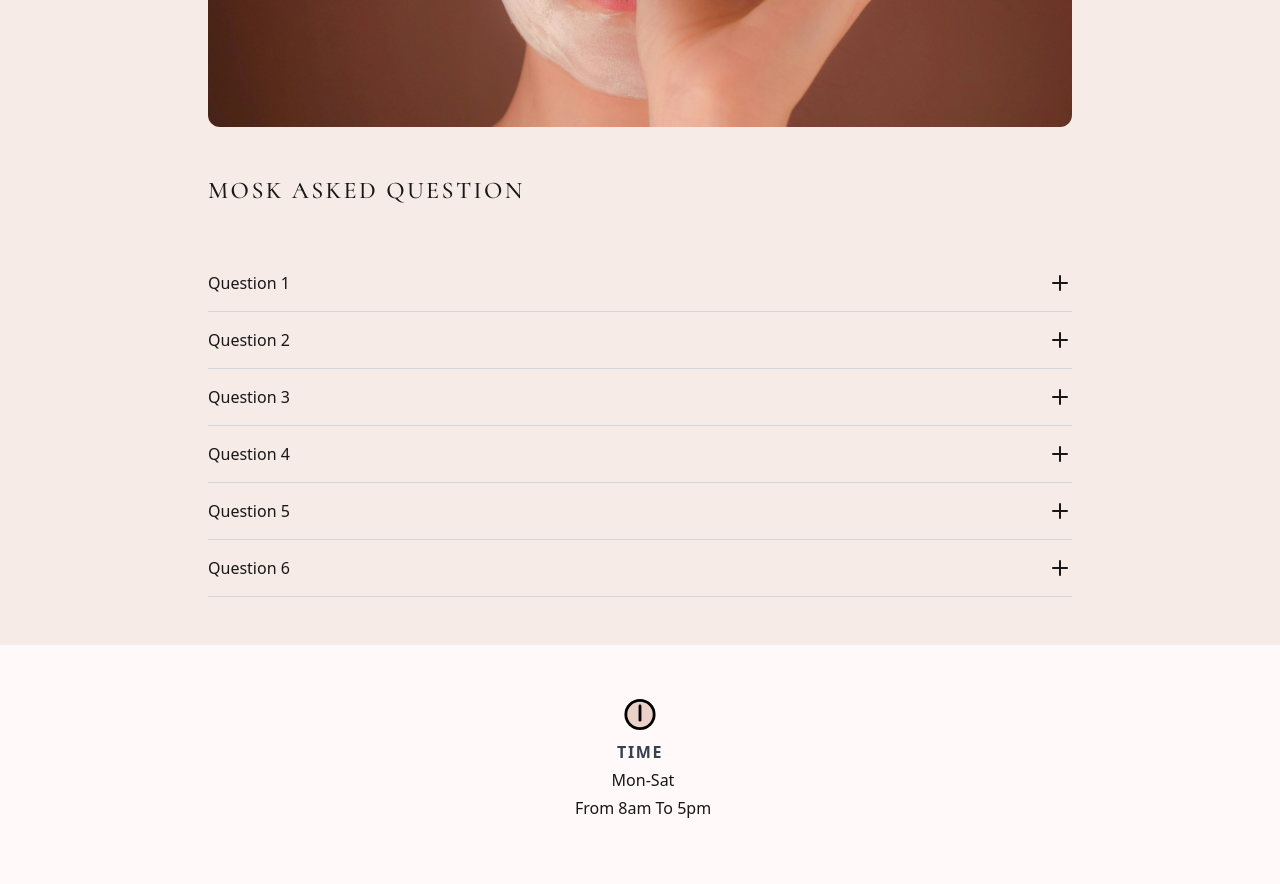
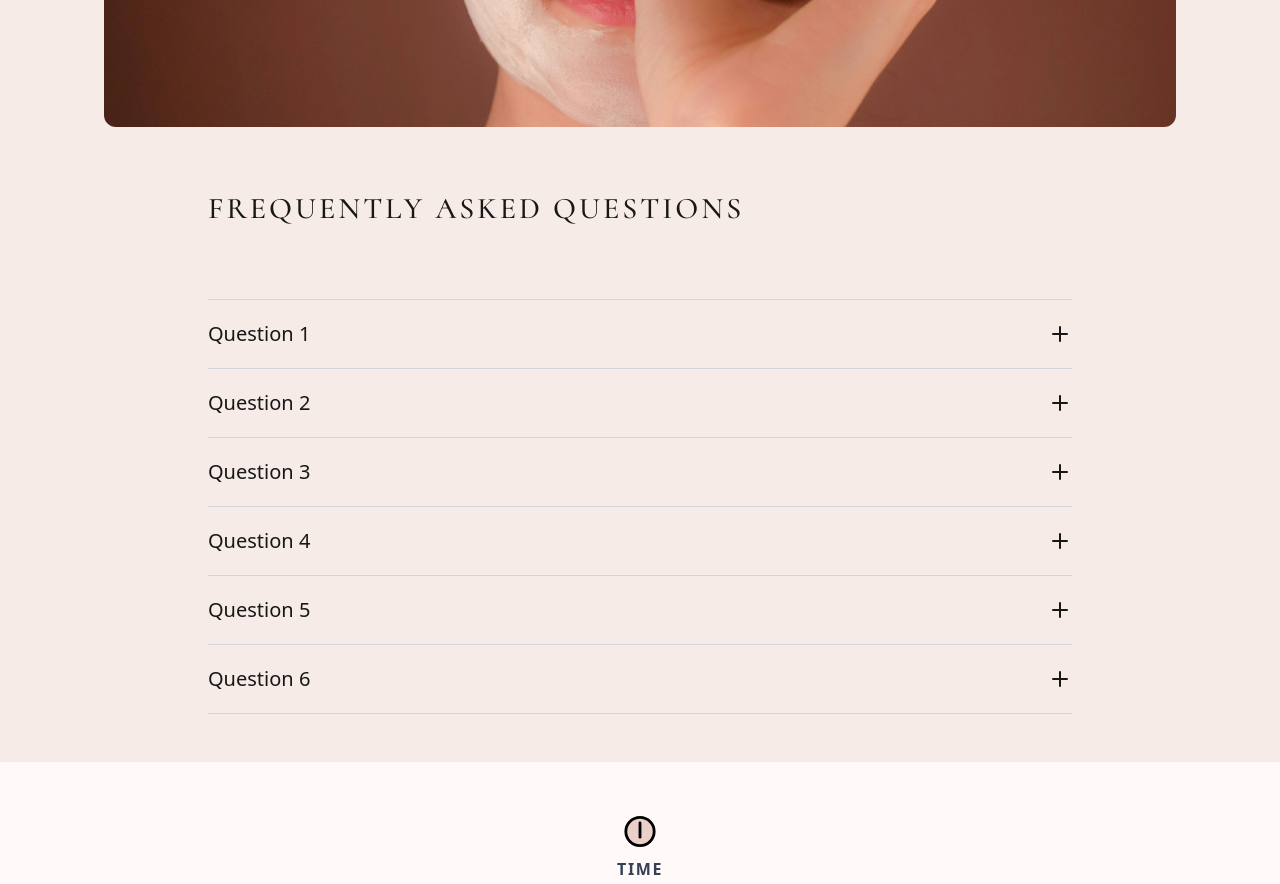
Before and after one commit to Paster8881/cosmetology-salon-app, a Next.js app: page / in a window 1280 px wide. Shown: the part 3540-4424 px from the top of the page. Built offline with nearby package versions, Linux system fonts and the light colour scheme.

Commit message:
add md breackpoint for FAQ,

```diff
--- a/src/app/components/FAQ.tsx
+++ b/src/app/components/FAQ.tsx
@@ -1,5 +1,6 @@
 'use client'
 import Image from "next/image";
+import Container from "./ui/Container";
 import { Plus, X } from "lucide-react";
 import { useState } from "react";
 type Item = {
@@ -48,7 +49,7 @@ export default function FAQ() {
   return (
     <>
       <section className="bg-primary py-12">
-        <div className="mx-auto max-w-4xl px-4">
+        <Container>
           {/* Picture */}
           <div className="w-full overflow-hidden rounded-xl">
             <Image
@@ -59,19 +60,22 @@ export default function FAQ() {
               className="w-full h-90 object-cover"
             />
           </div>
-        </div>
-        <div className="mx-auto max-w-4xl px-4 py-12 ">
-          <h2 className="text-start text-2xl  uppercase tracking-widest font-cormorant font-medium">Mosk asked question</h2>
+
+          <div className="mx-auto max-w-4xl px-4 py-16">
+            <h2 className="text-start text-2xl  uppercase tracking-widest font-cormorant  font-medium md:text-3xl">Frequently Asked Questions</h2>
           </div>
 
           {/* ALl Question */}
-        <div className="mx-auto max-w-4xl px-4 ">
+          <div className="mx-auto max-w-4xl px-4 pt-2">
 
             {questions.map((question, index) => (
-            <div className="border-b border-gray-300 " key={index}>
-
-              <button className="w-full flex justify-between items-center py-4 text-left" onClick={() => openMenu(index)} >
-                <span>
+              <div className={`border-b border-gray-300 ${index === 0
+                ? "border-t"
+                : ""
+                }`}
+                key={index}>
+                <button className="w-full flex justify-between items-center py-5 text-left" onClick={() => openMenu(index)} >
+                  <span className="md:text-xl">
                     {question.title}
                   </span>
                   {activeIndex === index
@@ -91,6 +95,8 @@ export default function FAQ() {
             ))}
 
           </div>
+        </Container>
+
 
 
       </section>
```
Lines whose indentation alone changed are shown as unchanged.
